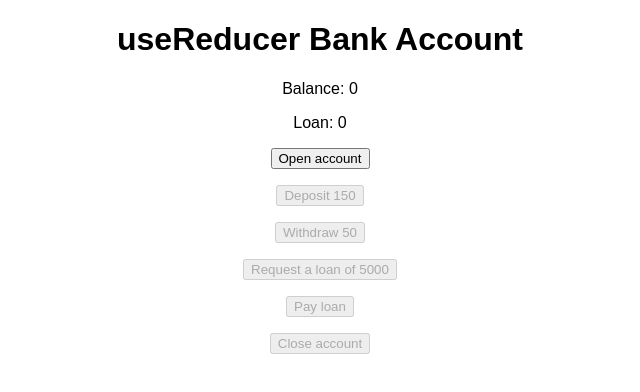
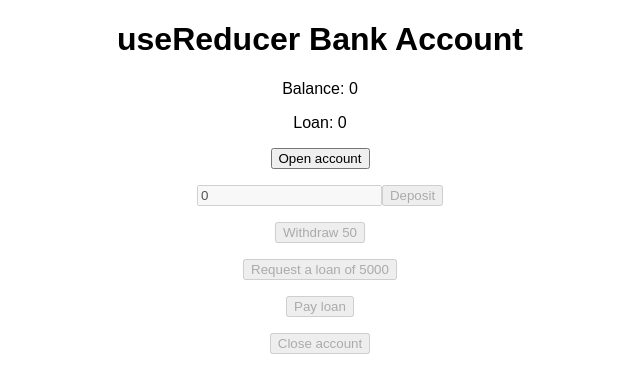
Before and after one commit to Marshal10/react-mini-bank-app, a React (Create React App) app: page / in a window 1280 px wide. Shown: the top 392 px of the page, without its empty margins (320-960 px from the left). Built offline with nearby package versions, Linux system fonts and the light colour scheme.

Commit message:
Deposit via input

```diff
--- a/src/App.js
+++ b/src/App.js
@@ -4,6 +4,7 @@ const initialState = {
   balance: 0,
   loan: 0,
   isActive: false,
+  deposit: 0,
 };
 
 function reducer(state, action) {
@@ -15,10 +16,16 @@ function reducer(state, action) {
         balance: 500,
       };
 
+    case "updateDeposit":
+      return {
+        ...state,
+        deposit: +action.payload,
+      };
+
     case "depositMoney":
       return {
         ...state,
-        balance: state.balance + 150,
+        balance: state.balance + state.deposit,
       };
 
     case "withdrawMoney":
@@ -57,7 +64,7 @@ function reducer(state, action) {
 }
 
 export default function App() {
-  const [{ balance, loan, isActive }, dispatch] = useReducer(
+  const [{ balance, loan, isActive, deposit }, dispatch] = useReducer(
     reducer,
     initialState
   );
@@ -79,13 +86,21 @@ export default function App() {
         </button>
       </p>
       <p>
+        <input
+          type="number"
+          disabled={!isActive}
+          value={deposit}
+          onChange={(e) =>
+            dispatch({ type: "updateDeposit", payload: e.target.value })
+          }
+        ></input>
         <button
           onClick={() => {
             dispatch({ type: "depositMoney" });
           }}
           disabled={!isActive}
         >
-          Deposit 150
+          Deposit
         </button>
       </p>
       <p>
```
